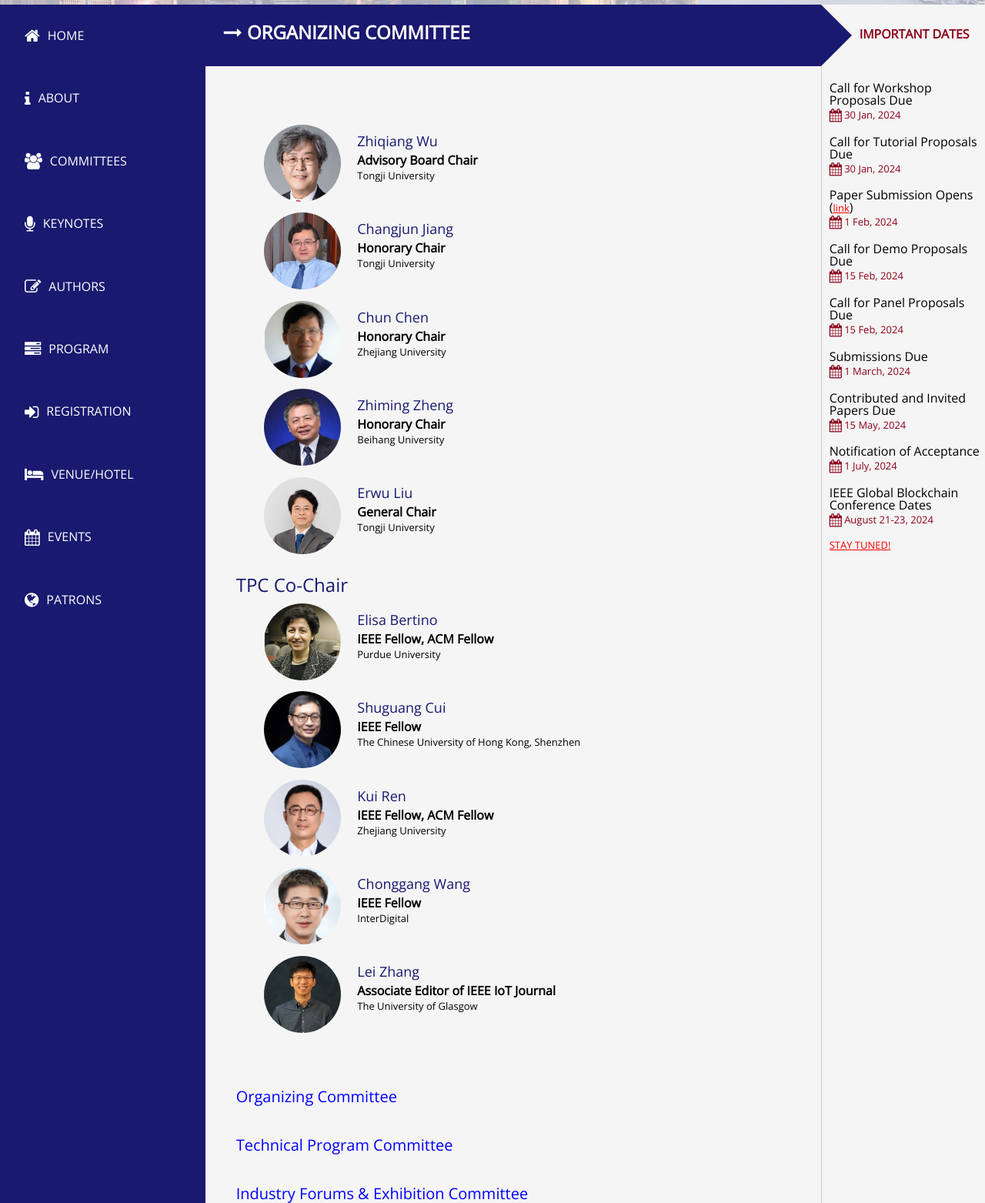
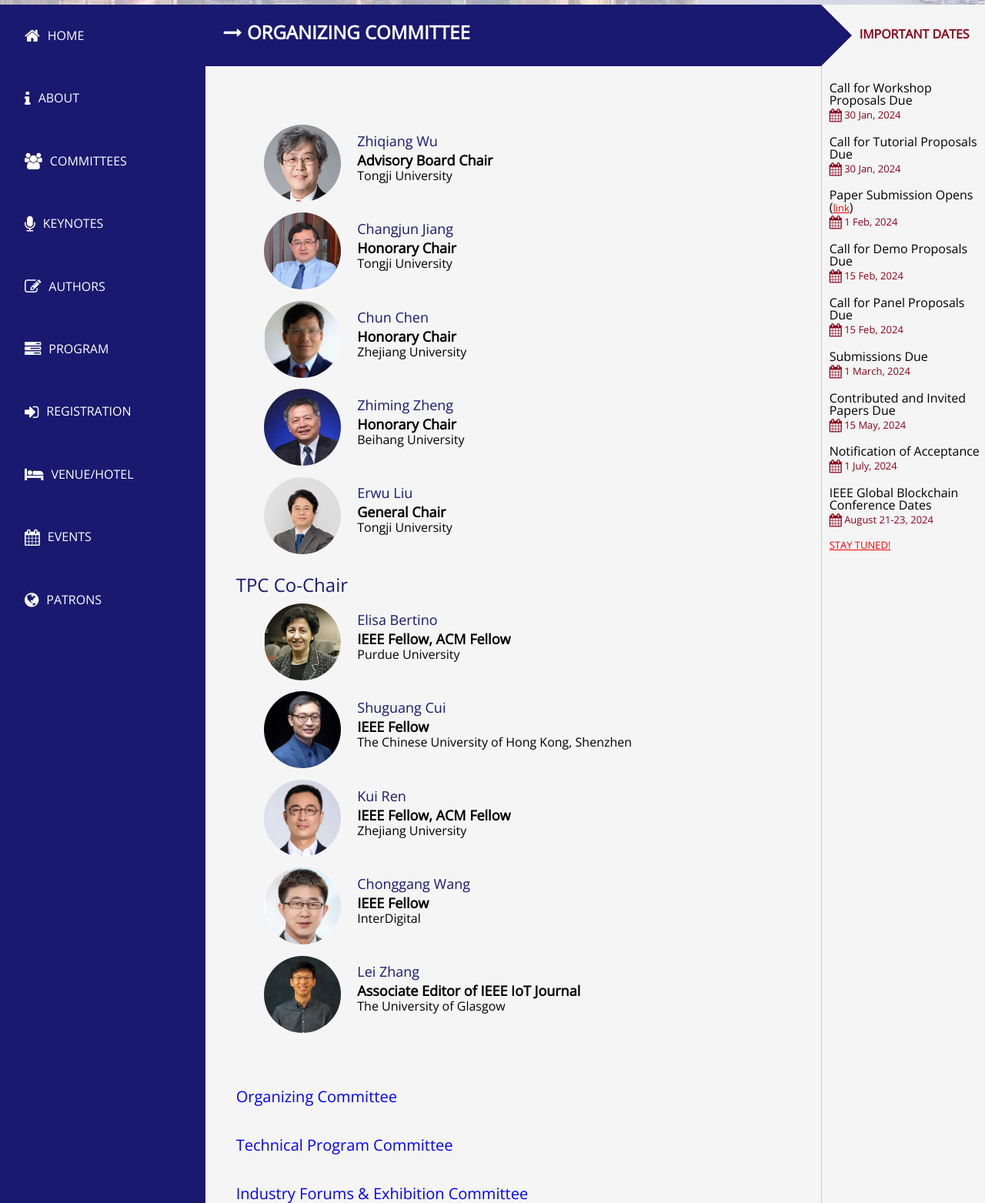
Before and after one commit to bjyurkovich/ieee-conference-web-template, a PHP site: page /organizers.php in a window 1280 px wide. Shown: the part 314-1877 px from the top of the page at 77% size. Run offline with PHP 8.4, Linux system fonts and the light colour scheme; some libraries are stand-ins or nearby versions.

Commit message:
更新css

```diff
--- a/css/organizers.css
+++ b/css/organizers.css
@@ -29,13 +29,13 @@
 }
 
 .person-container .role{
-	font-size: medium;
+	font-size: large;
 }
 
 
 
 .person-container .affiliation{
-	font-size: small;
+	font-size: medium;
 }
 
 .person-container .contact{
```
